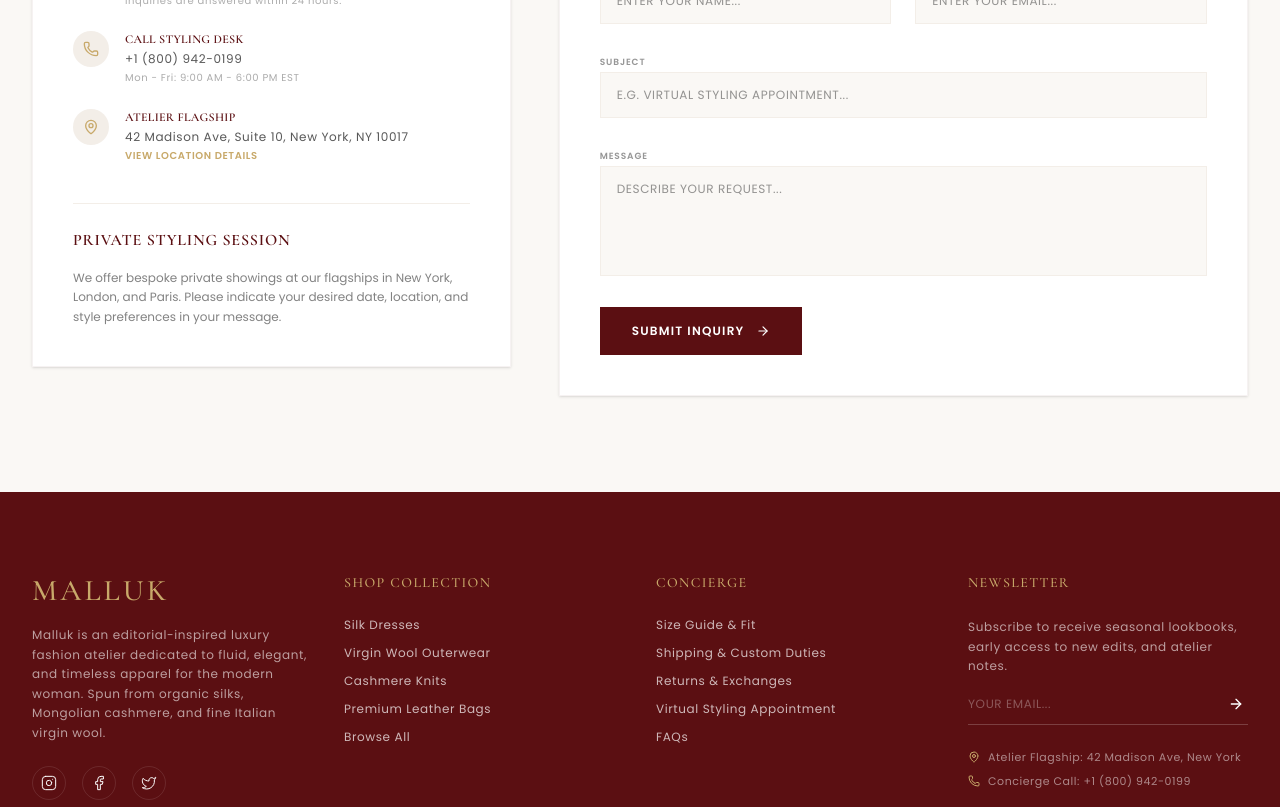
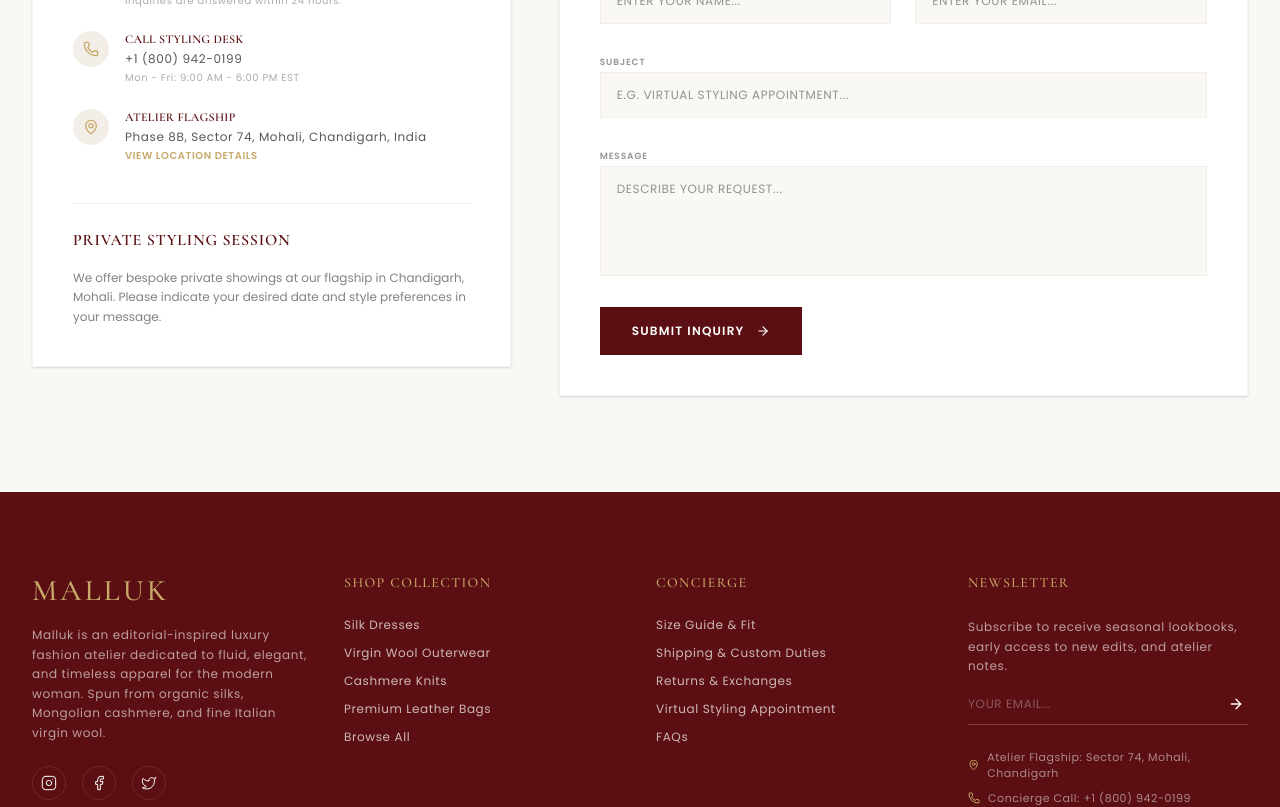
Before and after one commit to ankitgithub12/Malluk-Premium-Women-s-Fashion-E-Commerce-Store, a React (Vite) app in the folder client/: page /contact in a window 1280 px wide. Shown: the part 440-1247 px from the top of the page. Built offline with nearby package versions, Linux system fonts and the light colour scheme.

Commit message:
chore: update brand location references to Chandigarh, Mohali

```diff
--- a/client/src/components/Footer.jsx
+++ b/client/src/components/Footer.jsx
@@ -122,7 +122,7 @@
             <div className="space-y-2 font-body text-[11px] tracking-wider text-white/50">
               <div className="flex items-center space-x-2">
                 <MapPin size={12} className="text-accent" />
-                <span>Atelier Flagship: 42 Madison Ave, New York</span>
+                <span>Atelier Flagship: Sector 74, Mohali, Chandigarh</span>
               </div>
               <div className="flex items-center space-x-2">
                 <Phone size={12} className="text-accent" />
--- a/client/src/pages/Cart.jsx
+++ b/client/src/pages/Cart.jsx
@@ -80,7 +80,7 @@
             <h2 className="font-heading text-3xl uppercase tracking-widest text-primary font-semibold mb-2">Order Confirmed</h2>
             <p className="text-xs text-accent uppercase tracking-widest font-semibold mb-4">Reservation ID: MLK-{Math.floor(100000 + Math.random() * 900000)}</p>
             <p className="text-xs text-brand-text/50 font-body leading-relaxed max-w-[340px] mx-auto">
-              Your luxury packaging is being prepared at our Madison Avenue atelier. A confirmation email with express tracking details has been sent.
+              Your luxury packaging is being prepared at our Chandigarh, Mohali atelier. A confirmation email with express tracking details has been sent.
             </p>
           </div>
           <Link
--- a/client/src/pages/Contact.jsx
+++ b/client/src/pages/Contact.jsx
@@ -82,7 +82,7 @@
                   </div>
                   <div>
                     <h4 className="font-semibold text-primary uppercase mb-1">Atelier Flagship</h4>
-                    <p>42 Madison Ave, Suite 10, New York, NY 10017</p>
+                    <p>Phase 8B, Sector 74, Mohali, Chandigarh, India</p>
                     <Link to="/about" className="text-[10px] text-accent hover:text-primary transition-colors font-semibold uppercase mt-1 inline-block">View Location details</Link>
                   </div>
                 </div>
@@ -93,7 +93,7 @@
             <div className="pt-6 border-t border-surface space-y-4">
               <h3 className="font-heading text-md uppercase tracking-wider text-primary font-semibold">Private Styling Session</h3>
               <p className="text-xs text-brand-text/60 leading-relaxed font-body">
-                We offer bespoke private showings at our flagships in New York, London, and Paris. Please indicate your desired date, location, and style preferences in your message.
+                We offer bespoke private showings at our flagship in Chandigarh, Mohali. Please indicate your desired date and style preferences in your message.
               </p>
             </div>
           </div>
```
